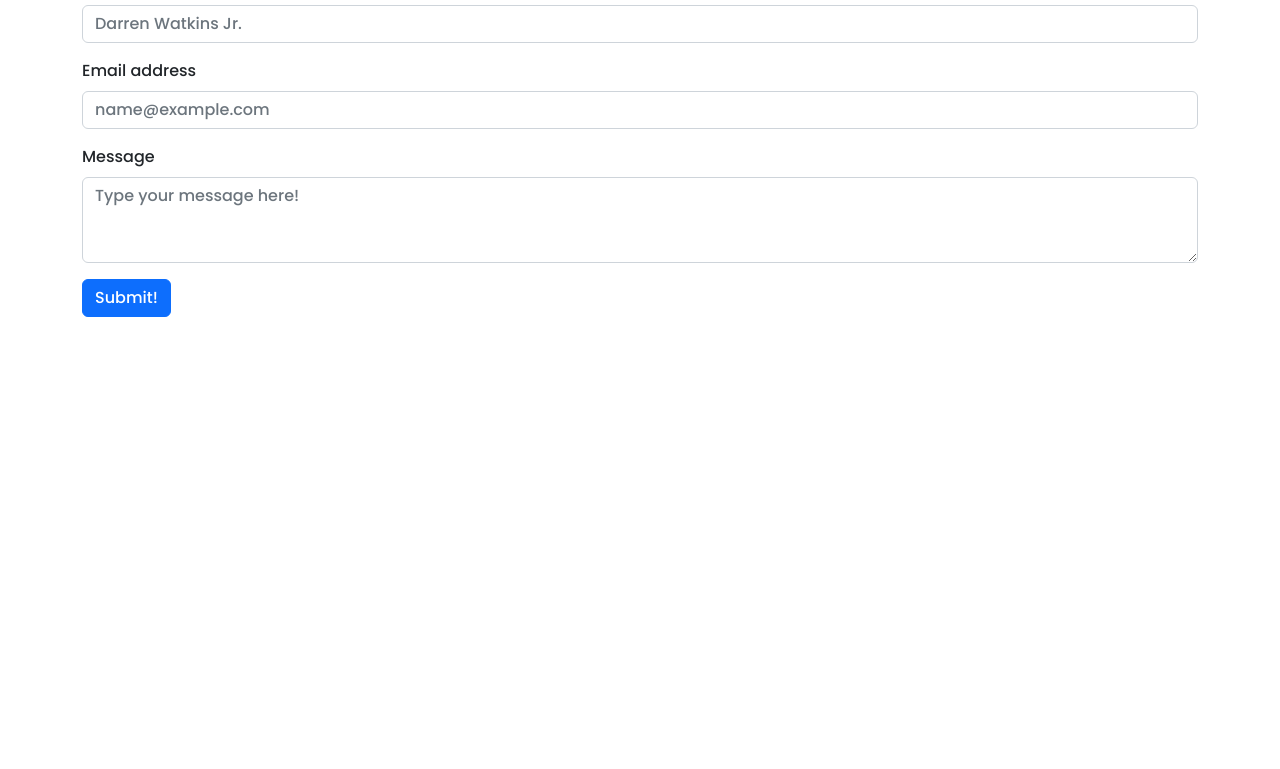
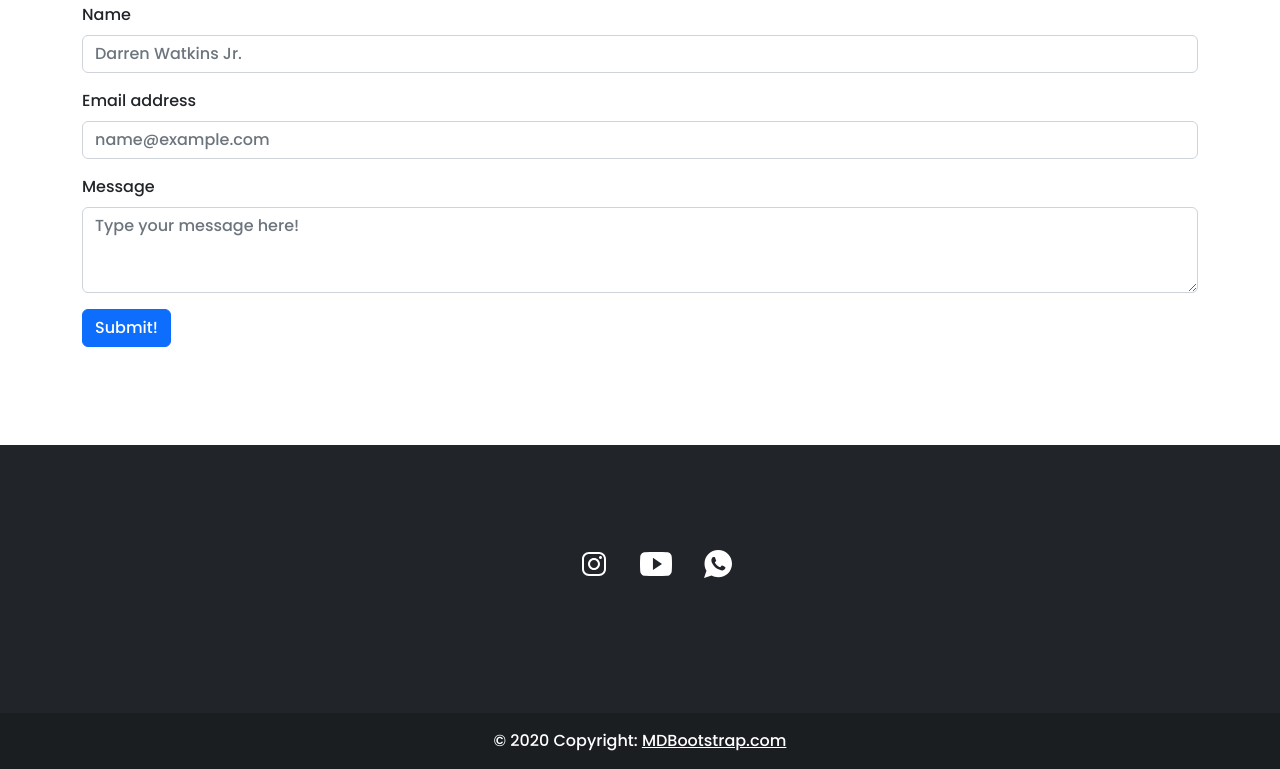
Before and after one commit to Tsaqif06/webkelas, a plain HTML site: page index.html in a window 1280 px wide. Shown: the part 2418-3187 px from the top of the page. Before the commit the page ends 2783 px from the top, so only its background shows below. Drawn offline with nearby package versions, Linux system fonts and the light colour scheme.

Commit message:
menambahkan footer dan responsive

```diff
--- a/css/style.css
+++ b/css/style.css
@@ -228,6 +228,47 @@ img {
   background-color: rgb(8, 67, 135);
 }
 
+footer {
+  position: relative;
+  top: 50px;
+  width: 100%;
+  background-color: #273036;
+  min-height: 150px;
+}
+
+footer .social-icon {
+  position: relative;
+  display: flex;
+  justify-content: center;
+  align-items: center;
+  margin: 20px 0;
+  flex-wrap: wrap;
+}
+
+footer .social-icon li {
+  list-style: none;
+}
+
+footer .social-icon li a {
+  font-size: 2em;
+  color: #fff;
+  margin: 100px 15px;
+  display: inline-block;
+  transition: 0.5s;
+  -webkit-transition: 0.5s;
+  -moz-transition: 0.5s;
+  -ms-transition: 0.5s;
+  -o-transition: 0.5s;
+}
+
+footer .social-icon li a:hover {
+  transform: translateY(-20px);
+  -webkit-transform: translateY(-20px);
+  -moz-transform: translateY(-20px);
+  -ms-transform: translateY(-20px);
+  -o-transform: translateY(-20px);
+}
+
 @media screen and (max-width: 1200px) {
   nav ul li::before {
     display: none;
@@ -286,12 +327,12 @@ img {
 
 @media screen and (max-width: 992px) {
   #project {
-    height: 165vh;
+    height: 183vh;
   }
 }
 
 @media screen and (max-width: 768px) {
   #project {
-    height: 230vh;
+    height: 260vh;
   }
 }
--- a/index.html
+++ b/index.html
@@ -10,6 +10,7 @@
       href="./css/bootstrap.css"
       rel="stylesheet"
     />
+    <link rel="stylesheet" href="https://cdn.jsdelivr.net/npm/bootstrap-icons@1.10.2/font/bootstrap-icons.css">
   </head>
   <body>
     <!-- Navbar -->
@@ -77,8 +78,7 @@
       </div>
       <div class="inner">
         <h1 class="fw-bolder">About Us</h1>
-        <p class="text">Kami adalah salah satu bagian dari kelas yang ada di SMKN 4 Malang. Kelas kami beranggotakan 35 orang. Lorem ipsum dolor sit amet consectetur adipisicing elit. Exercitationem culpa repudiandae quae, eligendi omnis ut. Illo dolores doloribus pariatur cum? Lorem ipsum dolor sit amet consectetur, adipisicing elit. Ipsam suscipit sed ducimus voluptate praesentium inventore, atque quidem assumenda vitae voluptatum!</p>
-        <div class="keahlian">
+        <p class="text">Kami adalah salah satu bagian dari kelas yang ada di SMKN 4 Malang. Kelas kami beranggotakan 35 orang, dengan 24 murid laki - laki, dan 11 murid perempuan. Kelas kami mempunyai slogan, yakni "Cerdas, Cermat, Ceria, Asolole Jos!" yang tercetus pertama kali pada 19 Juli 2022. Kami berorientasi keranah pemrograman, nantinya akan ada pembagian divisi untuk setiap murid, dan para murid berhak memilih divisinya masing - masing. Divisi yang nantinya terbentuk ada di bawah ini.</p>
           <span>Mobile Developer</span>
           <span>Web Developer</span>
           <span>Web Designer</span>
@@ -166,10 +166,39 @@
     </section>
 
     <!-- Footer -->
-
+    <footer class="bg-dark text-center text-white">
+      <ul class="social-icon">
+        <li>
+          <a
+            href="https://www.instagram.com/xrplc_grf/"
+            target="_blank"
+            ><ion-icon name="logo-instagram"></ion-icon
+          ></a>
+        </li>
+        <li>
+          <a
+            href="https://www.youtube.com/@xrplc1667"
+            target="_blank"
+            ><ion-icon name="logo-youtube"></ion-icon
+          ></a>
+        </li>
+        <li>
+          <a href="" target="_blank"
+            ><ion-icon name="logo-whatsapp"></ion-icon
+          ></a>
+        </li>
+      </ul>
+      <!-- Copyright -->
+      <div class="text-center p-3" style="background-color: rgba(0, 0, 0, 0.2);">
+        © 2020 Copyright:
+        <a class="text-white" href="https://mdbootstrap.com/">MDBootstrap.com</a>
+      </div>
+      <!-- Copyright -->
+    </footer>
 
     <script src="./js/script.js"></script>
     <script src="./js/bootstrap.js"></script>
     <script src="./js/popper.min.js"></script>
+    <script src="https://unpkg.com/ionicons@4.5.10-0/dist/ionicons.js"></script>
   </body>
 </html>
--- a/js/script.js
+++ b/js/script.js
@@ -35,12 +35,12 @@ links.forEach((link) => {
       });
     } else if ( el == 'project') {
       window.scrollTo({
-        top: 1125,
+        top: 1185,
         behavior: "smooth"
       });
     } else if ( el == 'contact') {
       window.scrollTo({
-        top: 1825,
+        top: 1810,
         behavior: "smooth"
       });
     }
```
